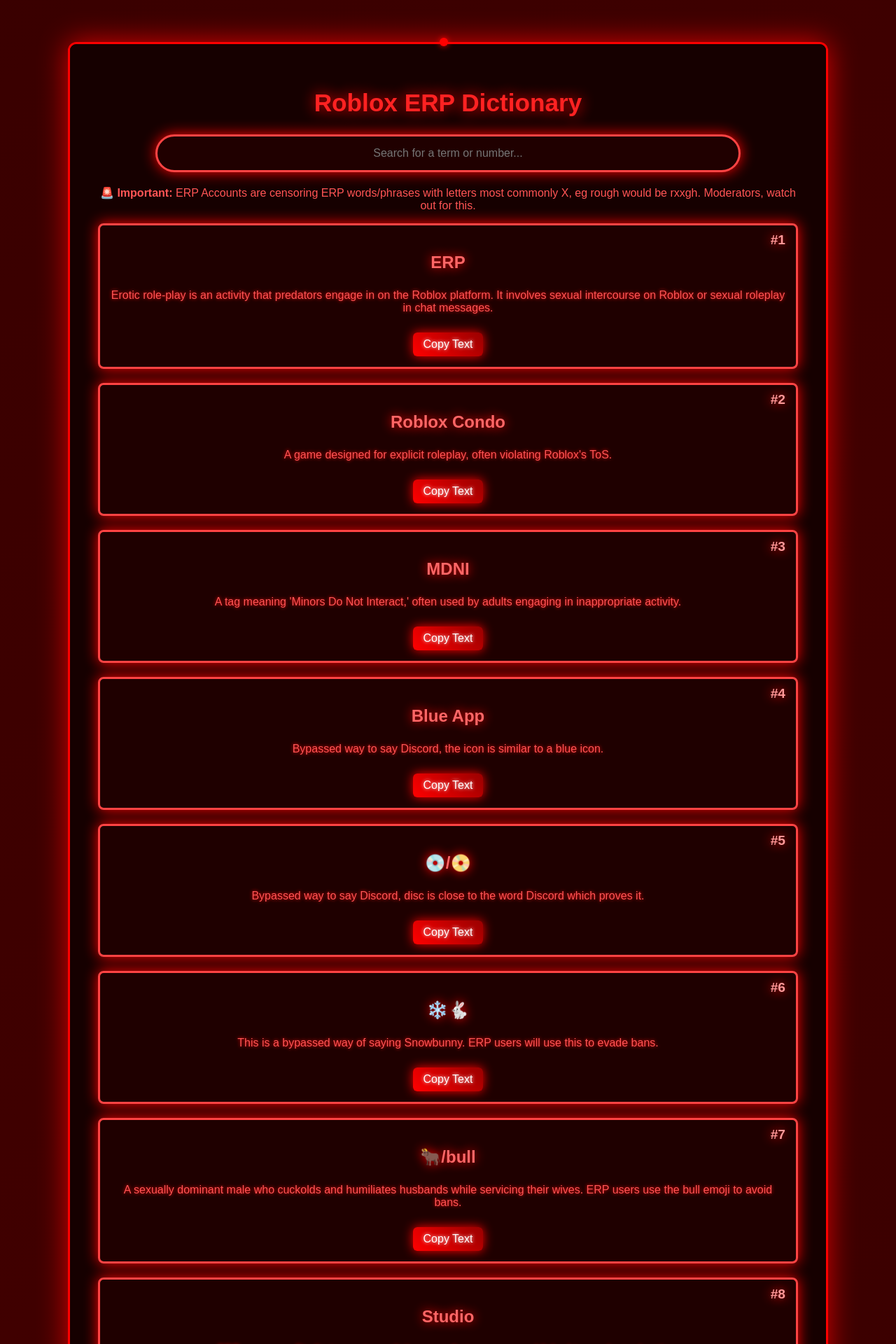
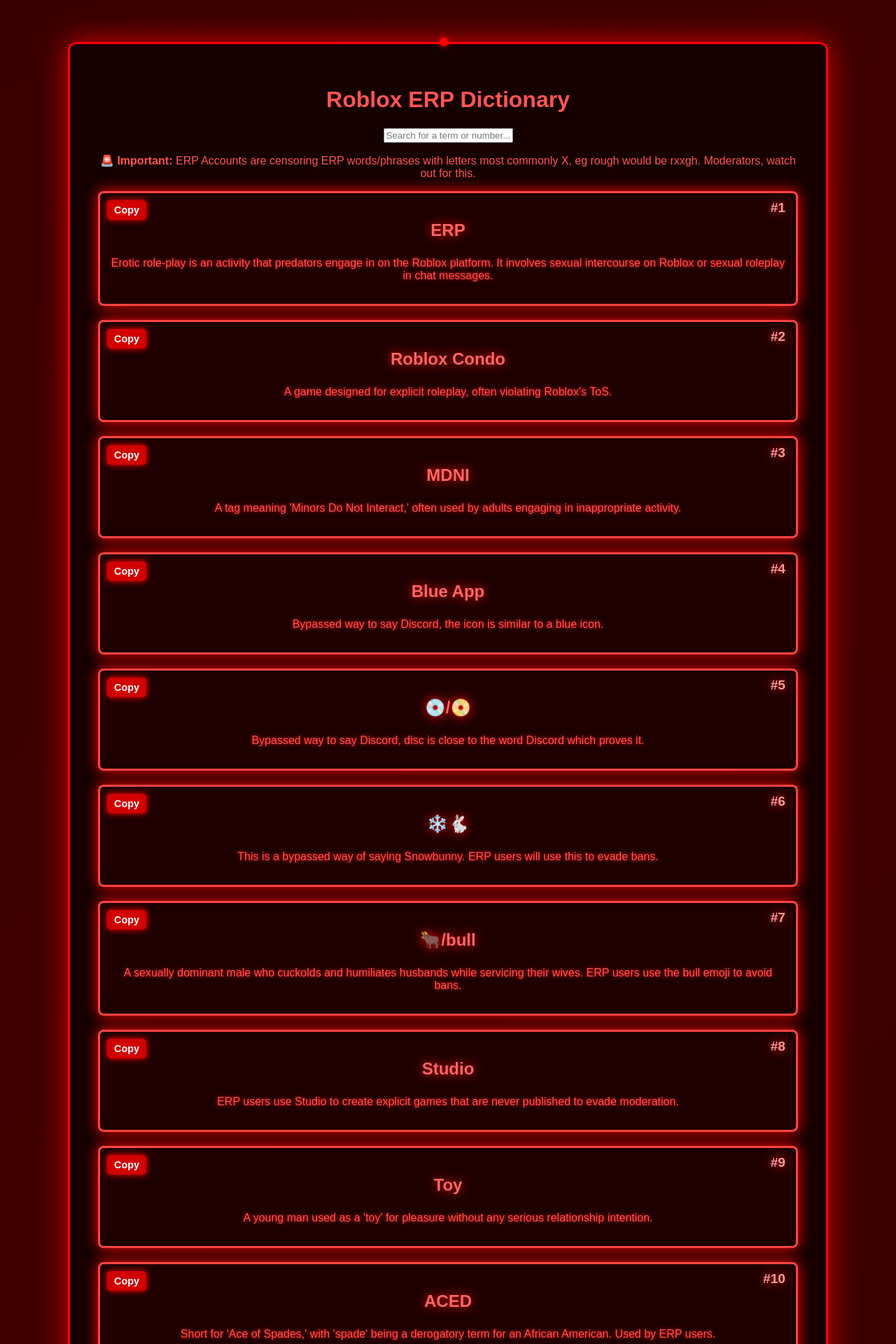
Before and after one commit to T-TGM/ERP-Definition, a Jekyll site: the page index.html, which Jekyll copies as it is, in a window 1280 px wide. Shown: the top 1920 px of the page at 70% size. Built offline with Jekyll 4.4.1, drawn with Linux system fonts in a browser that asks for light colours; some of the changed text lies outside the part shown.

Commit message:
Update index.html

```diff
--- a/index.html
+++ b/index.html
@@ -25,7 +25,7 @@
             padding-top: 60px;
             overflow: hidden;
             position: relative;
-            cursor: none; /* 🔥 Hides all default cursors */
+            cursor: none;
         }
 
         /* 🔥 Custom Red Cursor */
@@ -39,9 +39,9 @@
             box-shadow: 0 0 8px red;
             transform: translate(-50%, -50%);
             z-index: 10000;
+            transition: transform 0.03s linear;
         }
 
-        /* 🔥 Main Container */
         .container {
             width: 90%;
             max-width: 1000px;
@@ -55,61 +55,19 @@
             border: 3px solid red;
             position: relative;
             z-index: 2;
+            transition: transform 0.3s ease-in-out;
         }
 
-        /* 💨 Scrollbar */
-        .container::-webkit-scrollbar {
-            width: 12px;
-        }
-
-        .container::-webkit-scrollbar-thumb {
-            background: linear-gradient(45deg, #ff0000, #660000);
-            border-radius: 6px;
-            box-shadow: 0 0 10px red;
-        }
-
-        h1 {
-            margin-bottom: 25px;
-            font-size: 2.2em;
-            color: #ff2222;
-            text-shadow: 0 0 20px red;
-        }
-
-        /* 🎭 Search Bar */
-        .search-container {
-            margin-bottom: 20px;
-        }
-
-        #search-bar {
-            width: 80%;
-            padding: 15px;
-            font-size: 1em;
-            border: 3px solid #ff4444;
-            border-radius: 30px;
-            background: #200000;
-            color: #ff5555;
-            outline: none;
-            text-align: center;
-            box-shadow: 0 0 20px red;
-            cursor: none;
-        }
-
-        #search-bar:focus {
-            background: #300000;
-            box-shadow: 0 0 35px red;
-            transform: scale(1.05);
-        }
-
-        /* 💡 Definition Cards */
         .definition {
+            position: relative;
             margin-bottom: 20px;
             padding: 15px;
             background: rgba(32, 0, 0, 0.95);
             border-radius: 8px;
             border: 3px solid #ff4444;
+            box-shadow: 0 0 20px red;
             text-shadow: 0 0 5px red;
-            position: relative;
-            box-shadow: 0 0 20px red;
+            transition: all 0.3s ease-in-out;
         }
 
         .definition:hover {
@@ -135,37 +93,37 @@
             text-shadow: 0 0 15px red;
         }
 
-        /* 🚀 Copy Button */
+        /* 🔥 Copy Button */
         .copy-btn {
-            background: linear-gradient(45deg, #ff0000, #990000);
+            position: absolute;
+            top: 10px;
+            left: 10px;
+            background: rgba(255, 0, 0, 0.8);
+            color: white;
             border: none;
-            color: white;
-            padding: 8px 15px;
-            margin-top: 10px;
-            font-size: 1em;
-            border-radius: 6px;
+            padding: 6px 10px;
+            font-size: 0.9em;
+            font-weight: bold;
             cursor: pointer;
-            text-shadow: 0 0 5px white;
-            box-shadow: 0 0 15px red;
-            transition: all 0.2s ease-in-out;
+            border-radius: 5px;
+            box-shadow: 0 0 10px red;
+            transition: background 0.2s, transform 0.1s;
         }
 
         .copy-btn:hover {
-            background: linear-gradient(45deg, #ff4444, #bb0000);
-            box-shadow: 0 0 25px red;
-            transform: scale(1.1);
+            background: rgba(255, 50, 50, 1);
+            transform: scale(1.05);
         }
 
-        /* 👤 Footer */
-        .footer {
-            font-size: 1.1em;
-            color: #ff6666;
-            font-weight: bold;
-            text-align: center;
-            margin-top: 15px;
-            text-shadow: 0 0 15px red;
+        .copy-btn:active {
+            transform: scale(0.95);
         }
 
+        /* ✅ Copied Animation */
+        .copied {
+            background: limegreen !important;
+            box-shadow: 0 0 15px limegreen !important;
+        }
     </style>
 </head>
 <body>
@@ -176,16 +134,19 @@
     <div class='container'>
         <h1>Roblox ERP Dictionary</h1>
 
+        <!-- Search Bar -->
         <div class='search-container'>
             <input type='text' id='search-bar' placeholder='Search for a term or number...'>
         </div>
 
+        <!-- Info Board -->
         <div class='info-board'>
             <p><strong>🚨 Important:</strong> ERP Accounts are censoring ERP words/phrases with letters most commonly X, eg rough would be rxxgh. Moderators, watch out for this.</p>
         </div>
 
         <div id='definitions'></div>
 
+        <!-- 👤 Made by TGM -->
         <div class="footer">Made by TGM</div>
     </div>
 
@@ -283,28 +244,39 @@
                     const defElement = document.createElement('div');
                     defElement.className = 'definition';
                     defElement.innerHTML = `
+                        <button class="copy-btn" onclick="copyDefinition(this)">Copy</button>
                         <span class="definition-number">#${number}</span>
                         <p class='term'>${term}</p>
-                        <p>${definition}</p>
-                        <button class="copy-btn" onclick="copyText('${definition}')">Copy Text</button>
+                        <p class="def-text">${definition}</p>
                     `;
                     container.appendChild(defElement);
                 }
             });
         }
 
-        function copyText(text) {
-            navigator.clipboard.writeText(text).then(() => alert("Copied to clipboard!"));
+        function copyDefinition(button) {
+            const definitionText = button.parentElement.querySelector('.def-text').innerText;
+            navigator.clipboard.writeText(definitionText).then(() => {
+                button.classList.add('copied');
+                button.innerText = 'Copied!';
+                setTimeout(() => {
+                    button.classList.remove('copied');
+                    button.innerText = 'Copy';
+                }, 2000);
+            });
         }
 
-        setInterval(() => {
-            document.addEventListener('mousemove', (e) => {
+        searchBar.addEventListener('input', (e) => {
+            renderDefinitions(e.target.value);
+        });
+
+        document.addEventListener('mousemove', (e) => {
+            requestAnimationFrame(() => {
                 cursor.style.left = `${e.clientX}px`;
                 cursor.style.top = `${e.clientY}px`;
             });
-        }, 100);
+        });
 
-        searchBar.addEventListener('input', (e) => renderDefinitions(e.target.value));
         renderDefinitions();
     </script>
 </body>
```
